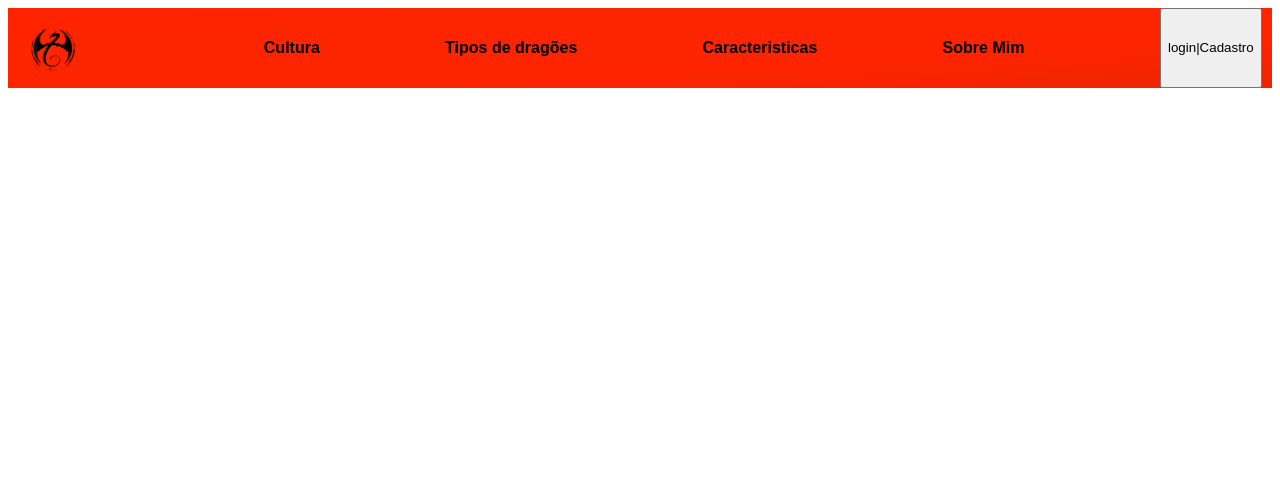
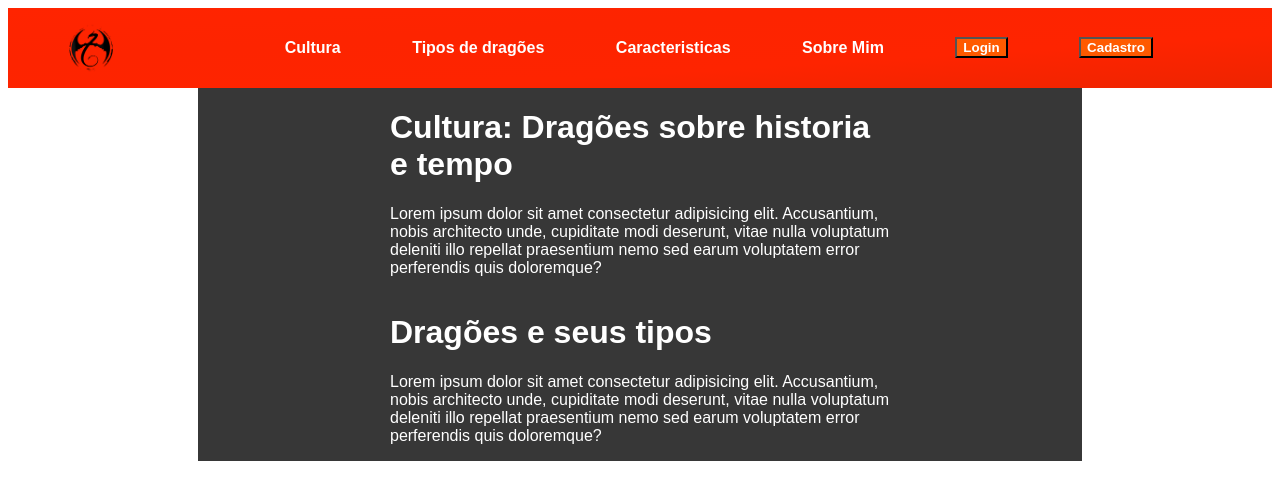
Before and after one commit to LukaTamazato/Projeto_Individual_2023_02, a plain HTML site: page public/index.html in a window 1280 px wide. Drawn offline with Linux system fonts and the light colour scheme.

Commit message:
Adicionando cor e começo dos textos

```diff
--- a/public/index.html
+++ b/public/index.html
@@ -1,23 +1,47 @@
 <!DOCTYPE html>
 <html lang="en">
+
 <head>
     <meta charset="UTF-8">
     <meta name="viewport" content="width=device-width, initial-scale=1.0">
     <title>Dragões de Dungeons and Dragons</title>
     <link rel="stylesheet" href="style.css">
 </head>
+
 <body>
     <div class="header">
         <div class="container">
             <img class="icon" src="assets/imgs/Icon Site.png">
             <ul class="navbar">
-             <li><span class="TituloSite">Cultura</span></li>
-             <li><span class="TituloSite">Tipos de dragões</span></li>
-             <li><span class="TituloSite">Caracteristicas</span></li>
-             <li><Span class="TituloSite">Sobre Mim</Span></li>
+                <li><span class="TituloSite"><a href="#Cultura">Cultura</a></span></li>
+                <li><span class="TituloSite"><a href="#tiposDragoes">Tipos de dragões</a></span></li>
+                <li><span class="TituloSite">Caracteristicas</span></li>
+                <li><Span class="TituloSite">Sobre Mim</Span></li>
+                <button class="login"><span class="TituloSite">Login</span></button>
+                <button class="login"><span class="TituloSite">Cadastro</span></button>
             </ul>
-            <button class=login">login|Cadastro</button>
+        </div>
+    </div>
+    <div class="banner" id="Cultura">
+        <div class="container">
+            <div class="boxTexto">
+                <div class="texto">
+            <H1>Cultura: Dragões sobre historia e tempo</H1>
+            <p> Lorem ipsum dolor sit amet consectetur adipisicing elit. Accusantium, nobis architecto unde, cupiditate modi deserunt, vitae nulla voluptatum deleniti illo repellat praesentium nemo sed earum voluptatem error perferendis quis doloremque?</p>
+                </div>
+            </div>
+        </div>
+    </div>
+    <div class="banner" id="tiposDragoes">
+        <div class="container">
+            <div class="boxTexto">
+                <div class="texto">
+            <H1>Dragões e seus tipos</H1>
+            <p> Lorem ipsum dolor sit amet consectetur adipisicing elit. Accusantium, nobis architecto unde, cupiditate modi deserunt, vitae nulla voluptatum deleniti illo repellat praesentium nemo sed earum voluptatem error perferendis quis doloremque?</p>
+                </div>
+            </div>
         </div>
     </div>
 </body>
+
 </html>
--- a/public/style.css
+++ b/public/style.css
@@ -1,31 +1,50 @@
 /* Começo do Header */
 *{
 font-family: Arial, Helvetica, sans-serif;
+color: white;
+
 }
 .icon{
     width: 70px;
-}
-.header{
-
 }
 .navbar{
     display: flex;
     list-style: none;
     justify-content: space-evenly;
-    align-self: center;
+    align-items: center;
     width: 80%;
 }
 .header .container{
     justify-content: space-evenly;
     display: flex;
+    width: 100%;
+    border: bottom 3px solid #0000;
     background: linear-gradient(to bottom right,#FF2400, #FD2400,#FE2400,#EE2400);
-    padding: 0;
-    width: 100%;
+
+}
+.container{
+    display: flex;
+    width: 70%;
+    margin: auto;
 }
 .TituloSite{
     font-weight: bold;
 }
 .login{
     width: fit-content;
-    background-color: rgb(236, 79, 5);
+    background-color: rgba(255, 102, 0, 0.829);
 }
+a{
+ text-decoration: none;
+ color: white;
+}
+/* Final do Header */
+
+/* Começo do body*/
+.boxTexto{
+    width: 500px;
+    margin: auto;
+}
+.banner .container{
+    background-color: rgba(51, 51, 51, 0.979);
+}
```
Also changed, not shown: public/assets/imgs/Escamas fundo.jpg (added).
